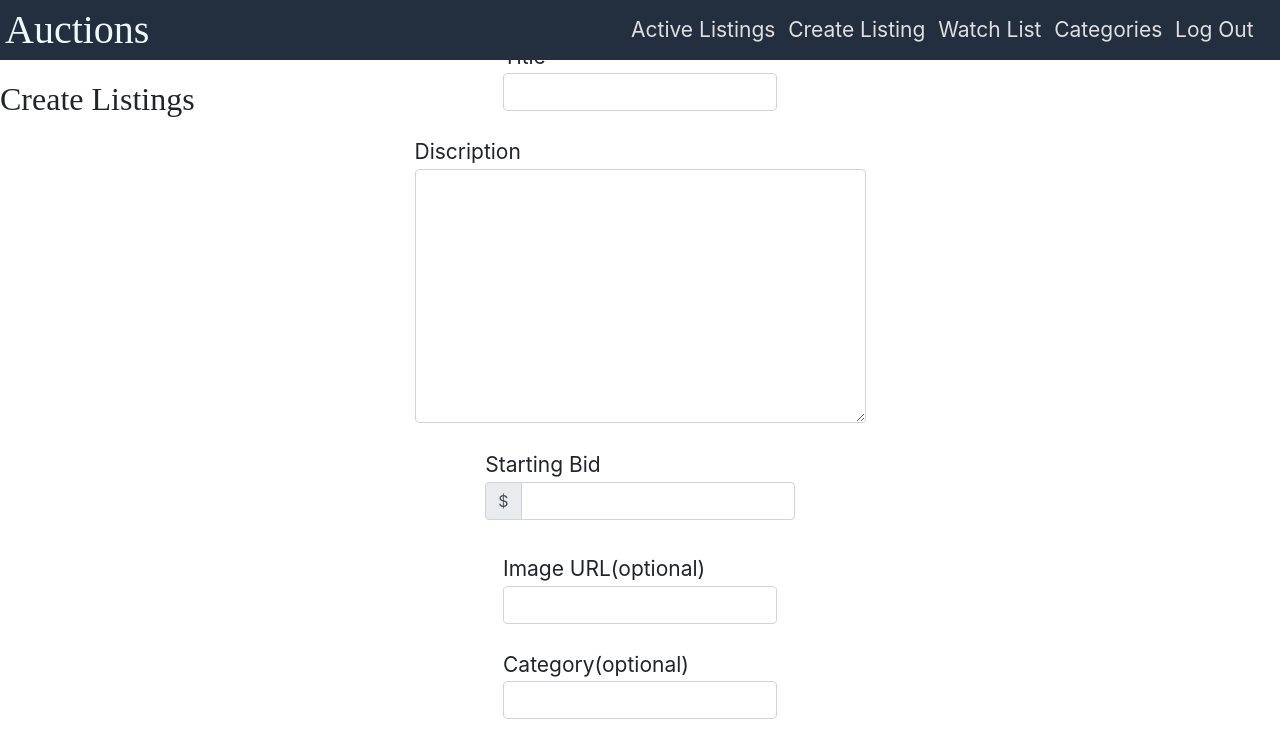
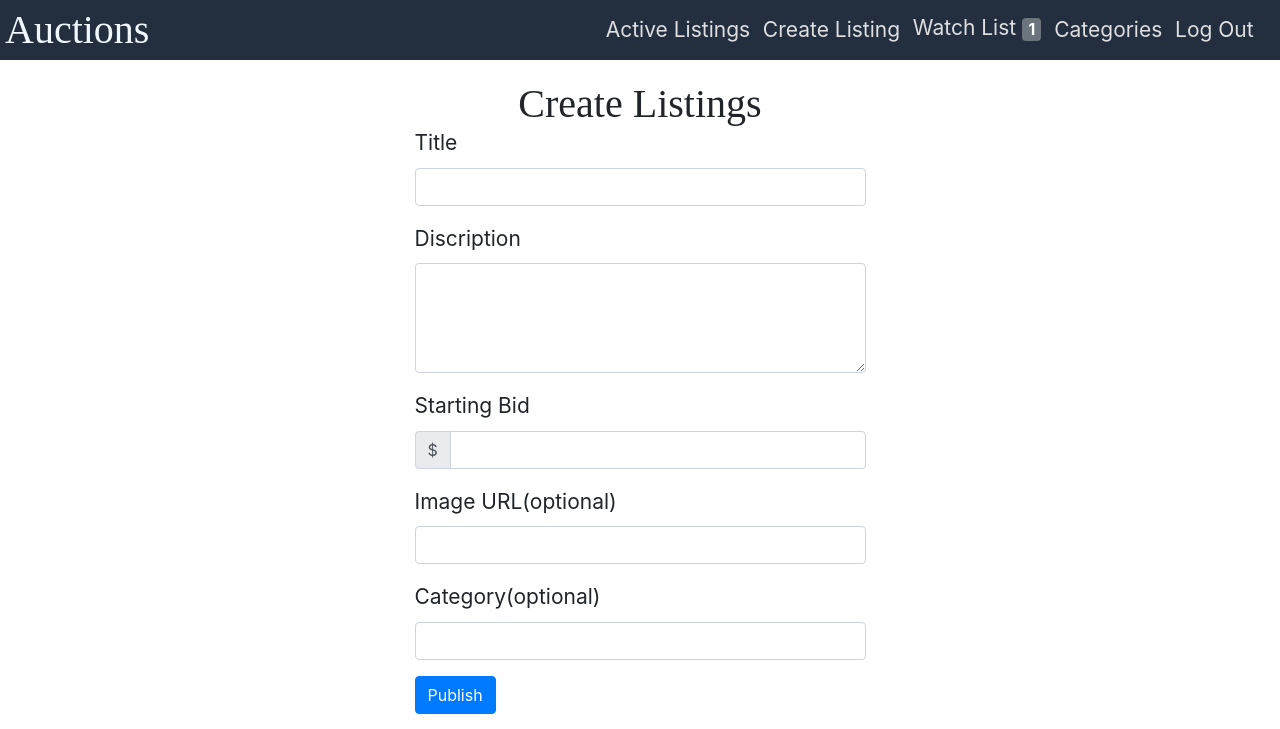
Before and after one commit to mayankprg/Auctions, a Django app: page /createlisting in a window 1280 px wide. Shown: the top 729 px of the page. Run offline with Django 3.2, Linux system fonts and the light colour scheme; a user stored in the database is signed in; data comes from the database, SQL or seed files in the repository; both versions use the stored data as it was after the commit; some libraries are stand-ins or nearby versions.

Commit message:
added watchlist badge count fixed createlisting form not linning up

```diff
--- a/auctions/templates/auctions/createlisting.html
+++ b/auctions/templates/auctions/createlisting.html
@@ -3,47 +3,41 @@
 
 {% block body %}
 
-    <h2>Create Listings</h2>
-
+    <h1 class="text-center">Create Listings</h1>
+    <div class="form-group form-cont flex">
     <form action="{% url 'createlisting' %}" method="post">
-        <div class="form-group form-cont flex">
             {% csrf_token %}
             <div class="form-group">
-                <label class="form-label" for="{{form.title.id_for_label}}"><p>{{form.title.label}}</p>
+                <label class="form-label" for="{{form.title.id_for_label}}"><p>{{form.title.label}}</p></label>
                 {{form.title}}
-                </label>
             </div>
             <div class="form-group">
-                <label class="form-label" for="{{form.discription.id_for_label}}"><p>{{form.discription.label}}</p>
+                <label class="form-label" for="{{form.discription.id_for_label}}"><p>{{form.discription.label}}</p></label>
                 {{form.discription}}
-                </label>
             </div>
             <div class="form-group">
-                <label class="form-label" for="{{form.starting_bid.id_for_label}}"><p>{{form.starting_bid.label}}</p>
+                <label class="form-label" for="{{form.starting_bid.id_for_label}}"><p>{{form.starting_bid.label}}</p></label>
                 <div class="input-group mb-2">
                     <div class="input-group-prepend">
                         <div class="input-group-text">$</div>
                       </div>
                       {{form.starting_bid}}
                 </div>
-                </label>
             </div>
             <div class="form-group">
-                <label class="form-label" for="{{form.image_url.id_for_label}}"><p>{{form.image_url.label}}</p>
+                <label class="form-label" for="{{form.image_url.id_for_label}}"><p>{{form.image_url.label}}</p></label>
                 {{form.image_url}}
-                </label>
             </div>
             <div class="form-group">
-                <label class="form-label" for="{{form.category.id_for_label}}"><p>{{form.category.label}}</p>
+                <label class="form-label" for="{{form.category.id_for_label}}"><p>{{form.category.label}}</p></label>
                 {{form.category}}
-                </label>
             </div>
             <div class="form-group">
                 <input class="btn btn-primary" type="submit" value="Publish">
             </div>
+
+    </form>
 </div>
-    </form>
-
 
 
 
--- a/auctions/templates/auctions/layout.html
+++ b/auctions/templates/auctions/layout.html
@@ -26,7 +26,9 @@
                         </li>
                         {% if user.is_authenticated %}
                             <li>
-                                <a href="{% url 'watchlist' %}">Watch List</a>
+                                <a href="{% url 'watchlist' %}">
+                                    Watch List <span class="badge badge-secondary h6">{{user.watchlist_count}}</span>
+                                </a>
                             </li>
                             <li>
                                 <a href="{% url 'categories' %}">Categories</a>
--- a/auctions/views.py
+++ b/auctions/views.py
@@ -13,7 +13,7 @@ from django.contrib import messages
 
 class NewForm(forms.Form):
     title = forms.CharField(label="Title", widget=forms.TextInput(attrs={'class':'form-control'}))
-    discription = forms.CharField(label="Discription", max_length=500, widget=forms.Textarea(attrs={'class':'form-control'}))
+    discription = forms.CharField(label="Discription", max_length=500, widget=forms.Textarea(attrs={'class':'form-control','rows': 4, 'cols': 40}))
     starting_bid = forms.FloatField(label="Starting Bid", widget=forms.NumberInput(attrs={'class': ' form-control'}), min_value=1)
     image_url = forms.CharField(label="Image URL(optional)", widget=forms.URLInput(attrs={'class':'form-control'}), required=False)
     category = forms.CharField(label="Category(optional)", widget=forms.TextInput(attrs={'class':'form-control'}), required=False)
@@ -128,13 +128,13 @@ def listing_item(request, id_listing):
     listing = Listing.objects.get(id=id_listing)
     current_user = User.objects.get(username=request.user)
     comments = Comment.objects.filter(listing=listing).order_by('created')
+
     # new bid form or ending auction form
     if request.method == "GET":
         # this is for the bidder
         if not Bid.objects.filter(listing=listing, bidder=current_user).exists():
             return render(request, "auctions/listitem.html", {
                         "listing": listing,
-
                         "form": BidForm(),
                         "commentForm": CommentForm(),
                         "endform": AuctionStatus(),
```
Also changed, not shown: auctions/templates/auctions/listitem.html (+4 -4 lines), db.sqlite3. Lines whose indentation alone changed are shown as unchanged.
